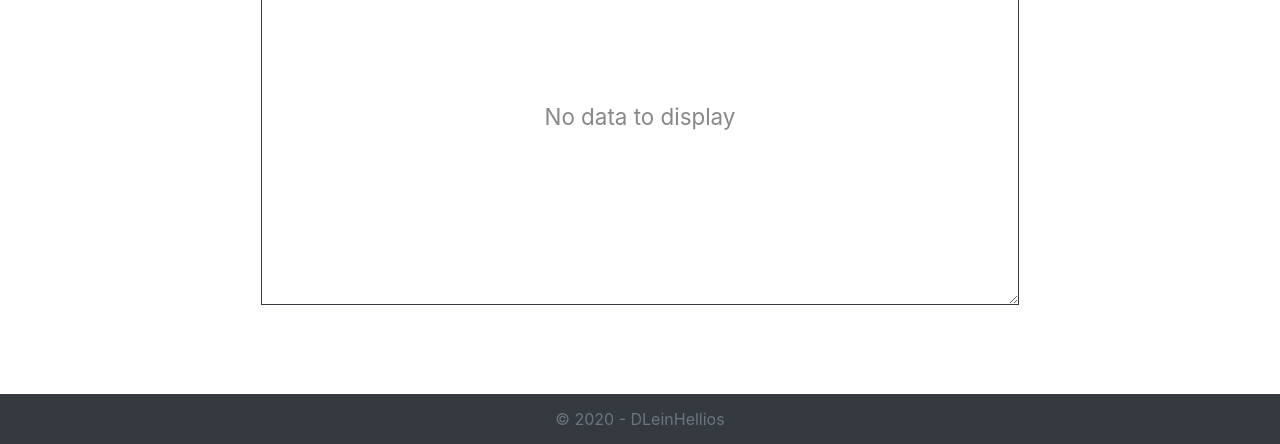
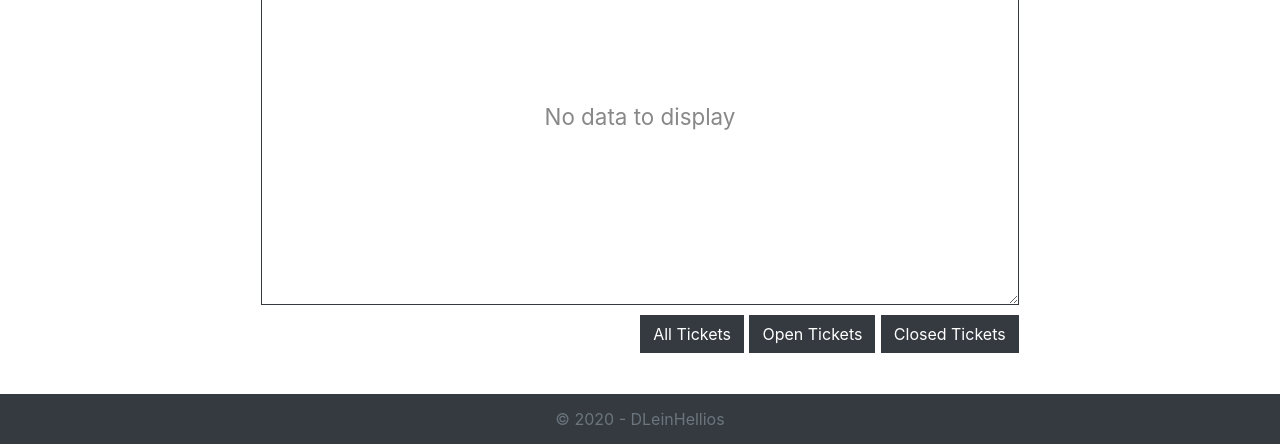
Before and after one commit to DLeinHellios/BugFist, a Flask app: page /dashboard in a window 1280 px wide. Shown: the part 356-800 px from the top of the page. Run offline with Flask 2, Linux system fonts and the light colour scheme; the visitor is signed in with stand-in values (Sample User, id 1); data that the repository does not hold is empty; some libraries are stand-ins or nearby versions.

Commit message:
Finishing up dashboards

```diff
--- a/app/actions.py
+++ b/app/actions.py
@@ -10,6 +10,7 @@ class UserSession:
         session["userId"] = userData.id
         session["username"] = userData.username
         session["authLevel"] = userData.access
+        session["lastPage"] = "/dashboard"
 
 
     def auth(self, name, passwd):
@@ -93,7 +94,7 @@ class UserManage:
 
 class TicketManage:
     def __init__(self):
-        self.max_title_length = 100
+        self.max_title_length = 75
         self.max_body_length = 1000
         self.max_addition_length = 600
 
--- a/app/static/css/main.css
+++ b/app/static/css/main.css
@@ -27,6 +27,14 @@ footer {
   line-height: 50px;
   position: fixed;
   bottom: 0;
+}
+
+.btn {
+  border-radius: 0;
+}
+
+.form-control {
+  border-radius: 0;
 }
 
 .content-body {
@@ -80,16 +88,16 @@ footer {
   min-height: 200px;
   max-height: 800px;
   resize: vertical;
-  overflow-x: scroll;
+  overflow-x: auto;
   overflow-y: auto;
   border: 1px solid #343A40;
-  font-size: 1rem;
   margin: 10px 0;
 }
 
 .ticket-table {
   width: 100%;
   border-collapse: collapse;
+  font-size: 1rem;
 }
 
 .ticket-table td a {
@@ -139,6 +147,10 @@ footer {
   text-align: center;
 }
 
+.dashboard-greeting {
+  padding: 0 16px;
+}
+
 @media only screen and (min-width: 768px){
   .chart-container {
     width: 45%;
@@ -159,4 +171,8 @@ footer {
     width: 30%;
     padding: 0;
   }
+
+  .dashboard-greeting {
+    padding: 0 24px;
+  }
 }
--- a/app/templates/dashboard.html
+++ b/app/templates/dashboard.html
@@ -69,7 +69,7 @@
         data: {
             labels: ['Low', 'Medium', 'High', 'N/A'],
             datasets: [{
-              backgroundColor: ['#A2B86C','#EF8B2C','#C02E1D', '#343A40'],
+              backgroundColor: ['#8DA25C','#EF8B2C','#C02E1D', '#ddd'],
               data: [
                 {{ data['open_priority']['low'] }},
                 {{ data['open_priority']['med'] }},
@@ -114,7 +114,6 @@
       });
     </script>
 
-
     <h3>Open Tickets: {{ data['ticket_status']['open'] }}</h3>
     <div class="ticket-container">
       <table class="ticket-table">
@@ -141,7 +140,7 @@
               <td><a href="{{ url_for('ticket_page', ticketId=ticket['id']) }}">{{ ticket.raise_date.strftime('%m/%d/%Y') }}</a></td>
 
               {% if ticket['priority'] == 3 %}
-                <td><a href="{{ url_for('ticket_page', ticketId=ticket['id']) }}"><span style="color:#A2B86C">Low</span></a></td>
+                <td><a href="{{ url_for('ticket_page', ticketId=ticket['id']) }}"><span style="color:#8DA25C">Low</span></a></td>
               {% elif ticket['priority'] == 2 %}
                 <td><a href="{{ url_for('ticket_page', ticketId=ticket['id']) }}"><span style="color:#EF8B2C">Medium</span></a></td>
               {% elif ticket['priority'] == 1 %}
@@ -159,6 +158,11 @@
       <p style="text-align:center; padding-top:100px; color:#888; font-size: 1.4rem;">No data to display</p>
       {% endif %}
     </div>
+    <div class="dashboard-nav">
+      <a href="/dashboard/all" class="btn btn-dark" role="button">All Tickets</a>
+      <a href="/dashboard/open" class="btn btn-dark" role="button">Open Tickets</a>
+      <a href="/dashboard/closed" class="btn btn-dark" role="button">Closed Tickets</a>
+    </div>
   </div>
 </div>
 
--- a/app/templates/ticket.html
+++ b/app/templates/ticket.html
@@ -19,7 +19,7 @@
     {% if ticket['open'] == True %}
       <h1>Ticket:{{ ticket['id'] }} - <span style="color:#C02E1D">Open</span></h1>
     {% else %}
-      <h1>Ticket:{{ ticket['id'] }} - <span style="color:#A2B86C">Closed</span></h1>
+      <h1>Ticket:{{ ticket['id'] }} - <span style="color:#8DA25C">Closed</span></h1>
     {% endif %}
 
     <div class="form-group">
@@ -87,7 +87,7 @@
       </div>
     {% endif %}
 
-    <a href="/dashboard" class="btn btn-lg btn-outline-dark" role="button">Back</a>
+    <a href="{{ session['lastPage'] }}" class="btn btn-lg btn-outline-dark" role="button">Back</a>
   </div>
 </div>
 {% endblock %}
--- a/app/views.py
+++ b/app/views.py
@@ -107,16 +107,72 @@ def submit_page():
 @app.route('/dashboard')
 def user_dashboard():
     if "username" in session:
+        session["lastPage"] = "/dashboard"
+
         if session['authLevel'] > 0:
             # Render analyst/admin dashboard
-                tickets = Ticket.query.filter_by().all()
+                tickets = Ticket.query.order_by(Ticket.raise_date.desc()).all()
                 data = ticketManage.get_dashboard_data(tickets)
                 return render_template("dashboard.html", tickets=tickets, data=data)
 
         else:
             # Render standard user dashboard
-            tickets = Ticket.query.filter(db.and_(Ticket.raise_user_id == session['userId'], Ticket.open)).all()
+            tickets = Ticket.query.filter(db.and_(Ticket.raise_user_id == session['userId'], Ticket.open)).order_by(Ticket.raise_date.desc()).all()
             return render_template("dashboard_user.html", tickets=tickets)
+
+    else:
+        flash("Please login to continue", "info")
+        return redirect(url_for("login_page"))
+
+
+# All tickets list
+@app.route('/dashboard/all')
+def view_all_tickets():
+    if "username" in session:
+        session["lastPage"] = "/dashboard/all"
+
+        if session['authLevel'] > 0:
+            tickets = Ticket.query.order_by(Ticket.raise_date.desc()).all()
+        else:
+            tickets = Ticket.query.filter_by(raise_user_id=session['userId']).order_by(Ticket.raise_date.desc()).all()
+
+        return render_template("view_all.html", tickets=tickets)
+
+    else:
+        flash("Please login to continue", "info")
+        return redirect(url_for("login_page"))
+
+
+# Open tickets list
+@app.route('/dashboard/open')
+def view_open_tickets():
+    if "username" in session:
+        session["lastPage"] = "/dashboard/open"
+
+        if session['authLevel'] > 0:
+            tickets = Ticket.query.filter_by(open=True).order_by(Ticket.raise_date.desc()).all()
+            return render_template("view_status.html", tickets=tickets, listTitle="All Open Tickets")
+        else:
+            tickets = Ticket.query.filter(db.and_(Ticket.raise_user_id == session['userId'], Ticket.open)).order_by(Ticket.raise_date.desc()).all()
+            return render_template("view_status.html", tickets=tickets, listTitle="My Open Tickets")
+
+    else:
+        flash("Please login to continue", "info")
+        return redirect(url_for("login_page"))
+
+
+# Closed tickets list
+@app.route('/dashboard/closed')
+def view_closed_tickets():
+    if "username" in session:
+        session["lastPage"] = "/dashboard/closed"
+
+        if session['authLevel'] > 0:
+            tickets = Ticket.query.filter_by(open=False).order_by(Ticket.raise_date.desc()).all()
+            return render_template("view_status.html", tickets=tickets, listTitle="All Closed Tickets")
+        else:
+            tickets = Ticket.query.filter(db.and_(Ticket.raise_user_id == session['userId'], Ticket.open == False)).order_by(Ticket.raise_date.desc()).all()
+            return render_template("view_status.html", tickets=tickets, listTitle="My Closed Tickets")
 
     else:
         flash("Please login to continue", "info")
```
Also changed, not shown: app/templates/dashboard_user.html (+14 -9 lines), app/templates/view_all.html (added, +62 -0 lines), app/templates/view_status.html (added, +58 -0 lines).
